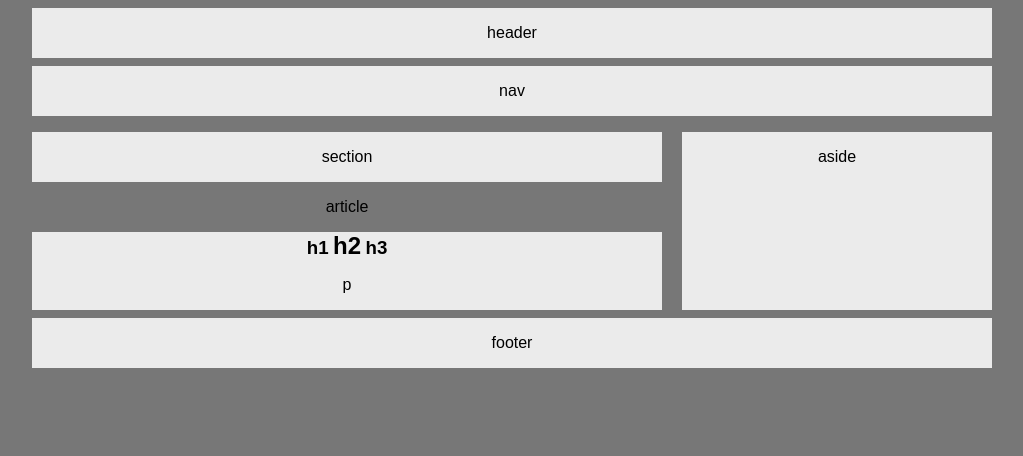
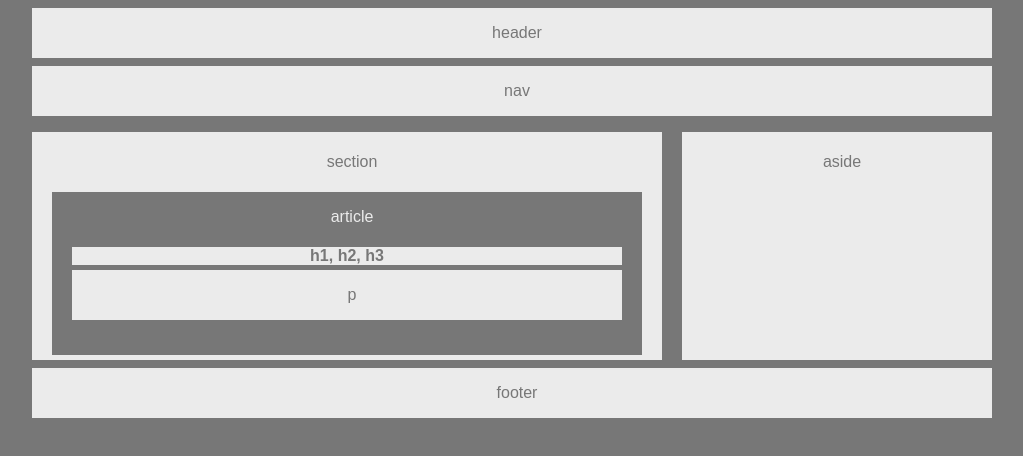
Before and after one commit to johnlombard/HW-Wireframe, a plain HTML site: page index.html in a window 1280 px wide. Shown: the whole page, without its empty margins (128-1151 px from the left). Drawn offline with Linux system fonts and the light colour scheme.

Commit message:
finished

```diff
--- a/index.html
+++ b/index.html
@@ -24,17 +24,17 @@
 
                 <p class="section-label">section</p>
                 <article class="article">
-                    <p class="section-label">article</p>
+                    <p class="section-label article-color">article</p>
 
 
                     <div class="text-center bg-grey">
-                        <h1 class="inline">h1</h1>
-                        <h2 class="inline">h2</h2>
+                        <h1 class="inline">h1,</h1>
+                        <h2 class="inline">h2,</h2>
                         <h3 class="inline">h3</h3>
                     </div>
 
                     <div class="bg-grey">
-                        <p class="section-label">p</p>
+                        <p class="section-label p-class">p</p>
                     </div>
 
 
--- a/style.css
+++ b/style.css
@@ -1,14 +1,23 @@
 body {
     background-color: #777;
     font-family: sans-serif;
+    color: #777;
 }
 
 .article {
-    background-color: #777
+    background-color: #777;
+    margin: 5px 20px 5px 20px;
+    padding-bottom: 30px;
+
+}
+
+.article-color {
+    color: #ebebeb;
 }
 
 .bg-grey {
     background-color: #ebebeb;
+    margin: 3px 20px 5px;
 }
 
 
@@ -28,7 +37,7 @@ body {
     width: 100%;
     text-align: center;
     padding: 16px 0;
-    margin: 0;
+    margin: 5px  ;
 
 }
 
@@ -44,6 +53,8 @@ clear: right;
 
 .inline {
     display: inline;
+    font-size: 16px;
+
 }
 
 
@@ -59,5 +70,9 @@ clear: right;
     width: 310px;
     margin-left: 10px;
     margin-bottom: 8px;
-    height: 178px;
+    height: 228px;
 }
+
+.p-class {
+
+}
```
